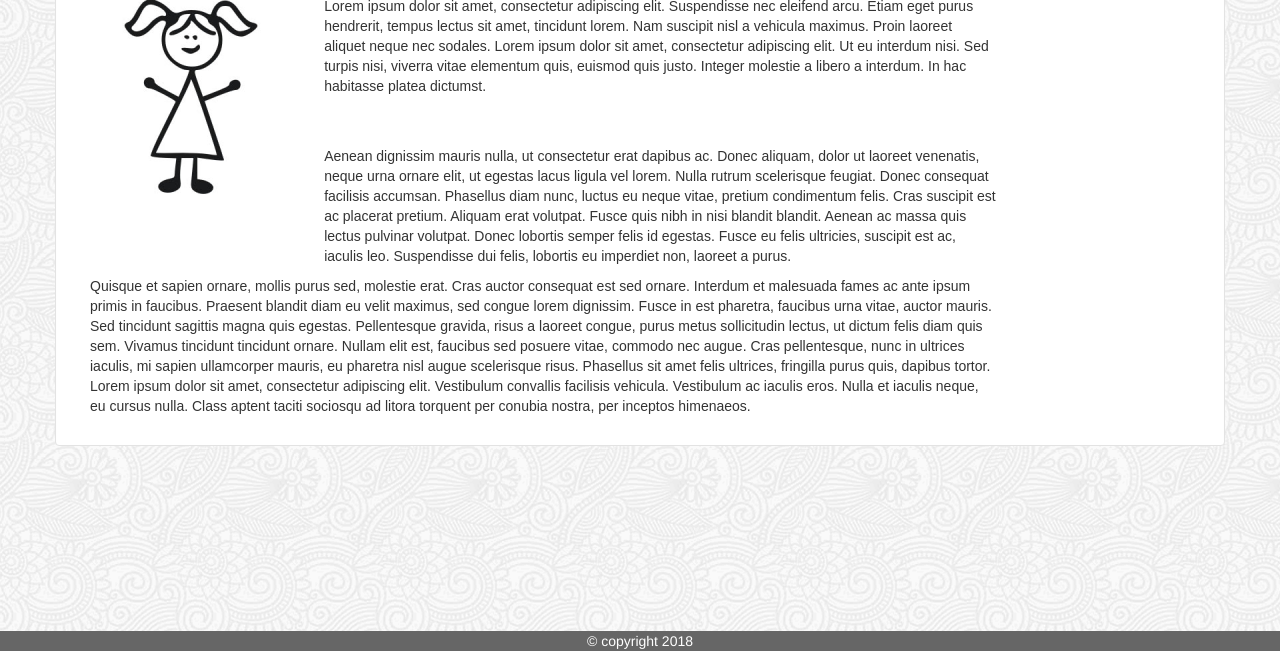
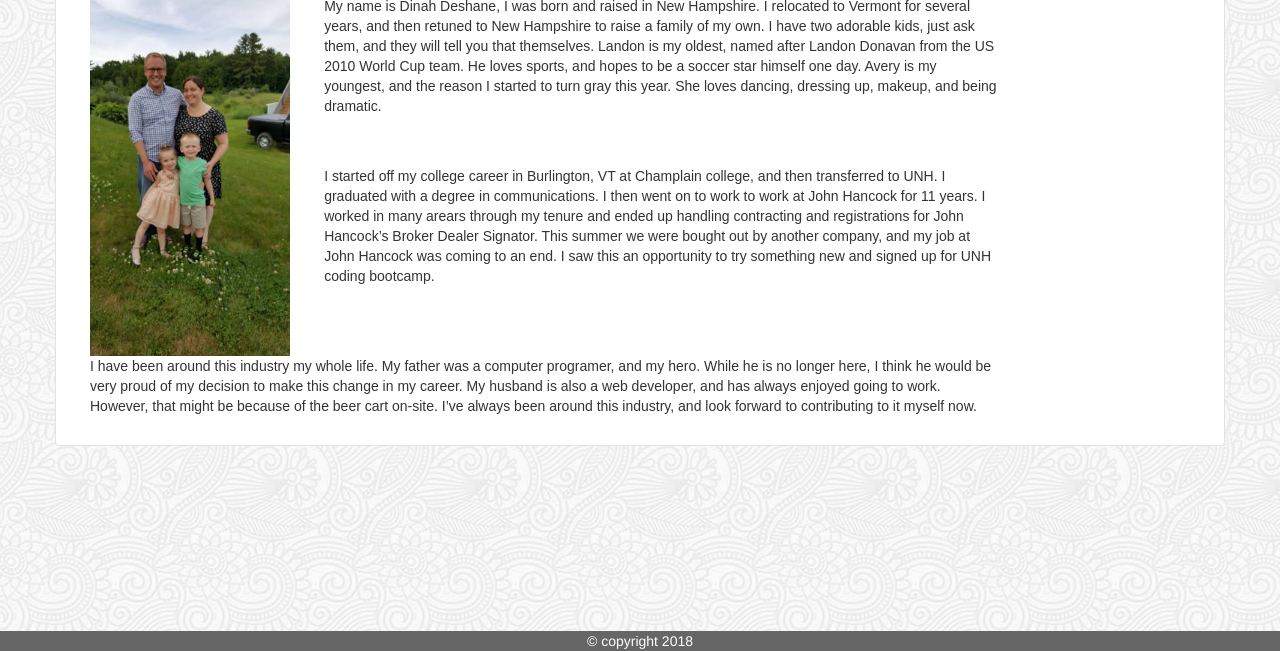
Before and after one commit to DDeshane/Bootstrap-Portfolio, a plain HTML site: page index.html in a window 1280 px wide. Shown: the part 149-800 px from the top of the page. Drawn offline with nearby package versions, Linux system fonts and the light colour scheme.

Commit message:
Updated Portfolio

```diff
--- a/assets/css/style.css
+++ b/assets/css/style.css
@@ -94,7 +94,7 @@ body{
     width: 200px;
     color: #ffffff;
     text-align: center;
-    height: 30px;
+    height: 40px;
     vertical-align: middle;
     top: 62%;
     width: 85%;
--- a/index.html
+++ b/index.html
@@ -23,7 +23,6 @@
                 Dinah Deshane
             </div>
             <ul class="nav navbar-nav navbar-right">
-                <li><a href="contact.html">Contact</a></li>
                 <li><a href="index.html">Info</a></li>
                 <li><a href="portfolio.html">Portfolio</a></li>
             </ul>
@@ -34,61 +33,32 @@
             <div class="col-lg-10">
                 <p class="About-ME">About Me</p>
                 <div class=col-lg-3>
-                    <img src="assets/images/websitepicture.jpg" alt="" class="img-responsive float-left mr-3 about-image">
+                    <img src="assets\images\19642702_10155829807244523_8090535037246183164_n.jpg" alt="" class="img-responsive float-left mr-3 about-image">
                 </div>
                 <div class="col-lg-9">
-                    <p>Lorem ipsum dolor sit amet, consectetur adipiscing elit. Suspendisse nec eleifend arcu.
-                        Etiam eget purus hendrerit, tempus lectus sit amet, tincidunt lorem. Nam suscipit nisl a
-                        vehicula
-                        maximus.
-                        Proin laoreet aliquet neque nec sodales. Lorem ipsum dolor sit amet, consectetur adipiscing
-                        elit. Ut eu
-                        interdum nisi.
-                        Sed turpis nisi, viverra vitae elementum quis, euismod quis justo. Integer molestie a libero a
-                        interdum. In
-                        hac habitasse platea dictumst.
+                    <p>My name is Dinah Deshane, I was born and raised in New Hampshire.
+                       I relocated to Vermont for several years, and then retuned to New Hampshire to raise a family of my own.
+                       I have two adorable kids, just ask them, and they will tell you that themselves.
+                       Landon is my oldest, named after Landon Donavan from the US 2010 World Cup team.
+                       He loves sports, and hopes to be a soccer star himself one day.
+                       Avery is my youngest, and the reason I started to turn gray this year.
+                       She loves dancing, dressing up, makeup, and being dramatic.
                     </p>
                     <br>
                     <br>
-                    <p>Aenean dignissim mauris nulla, ut consectetur erat dapibus ac. Donec aliquam, dolor
-                        ut laoreet venenatis,
-                        neque urna ornare elit, ut egestas lacus ligula vel lorem.
-                        Nulla rutrum scelerisque feugiat. Donec consequat facilisis accumsan. Phasellus diam nunc,
-                        luctus eu
-                        neque
-                        vitae, pretium condimentum felis.
-                        Cras suscipit est ac placerat pretium. Aliquam erat volutpat. Fusce quis nibh in nisi blandit
-                        blandit.
-                        Aenean ac massa quis lectus pulvinar volutpat.
-                        Donec lobortis semper felis id egestas. Fusce eu felis ultricies, suscipit est ac, iaculis leo.
-                        Suspendisse
-                        dui felis, lobortis eu imperdiet non, laoreet a purus.
+                    <p>I started off my college career in Burlington, VT at Champlain college, and then transferred to UNH.
+                       I graduated with a degree in communications. I then went on to work to work at John Hancock for 11 years.
+                       I worked in many arears through my tenure and ended up handling contracting and registrations for John Hancock’s Broker Dealer Signator.
+                       This summer we were bought out by another company, and my job at John Hancock was coming to an end.
+                       I saw this an opportunity to try something new and signed up for UNH coding bootcamp.
                     </p>
                 </div>
                 <div class="col-lg-12">
-                    <p> Quisque et sapien ornare, mollis purus sed, molestie erat. Cras auctor consequat
-                        est sed ornare.
-                        Interdum et malesuada fames ac ante ipsum primis in faucibus. Praesent blandit diam eu velit
-                        maximus,
-                        sed
-                        congue lorem dignissim.
-                        Fusce in est pharetra, faucibus urna vitae, auctor mauris. Sed tincidunt sagittis magna quis
-                        egestas.
-                        Pellentesque gravida, risus a laoreet congue, purus metus sollicitudin lectus, ut dictum felis
-                        diam
-                        quis
-                        sem. Vivamus tincidunt tincidunt ornare.
-                        Nullam elit est, faucibus sed posuere vitae, commodo nec augue.
-                        Cras pellentesque, nunc in ultrices iaculis, mi sapien ullamcorper mauris, eu pharetra nisl
-                        augue
-                        scelerisque risus.
-                        Phasellus sit amet felis ultrices, fringilla purus quis, dapibus tortor. Lorem ipsum dolor sit
-                        amet,
-                        consectetur adipiscing elit. Vestibulum convallis facilisis vehicula. Vestibulum ac iaculis
-                        eros. Nulla
-                        et
-                        iaculis neque, eu cursus nulla.
-                        Class aptent taciti sociosqu ad litora torquent per conubia nostra, per inceptos himenaeos.
+                    <p> I have been around this industry my whole life. My father was a computer programer, and my hero.
+                        While he is no longer here, I think he would be very proud of my decision to make this change in my career.
+                        My husband is also a web developer, and has always enjoyed going to work.
+                        However, that might be because of the beer cart on-site.
+                        I’ve always been around this industry, and look forward to contributing to it myself now.
                     </p>
                 </div>
             </div>
```
Also changed, not shown: contact.html (+1 -1 lines), portfolio.html (+9 -18 lines), assets/images/19642702_10155829807244523_8090535037246183164_n.jpg (added), assets/images/box1.jpg (deleted), assets/images/box2.jpg (deleted), assets/images/box3.jpg (deleted), assets/images/box4.jpg (deleted), assets/images/box5.jpg (deleted), assets/images/food.jpg (added), assets/images/office.jpg (added), assets/images/princess.jpg (added), assets/images/pumpkin.jpg (added), assets/images/websitepicture.jpg (deleted).
